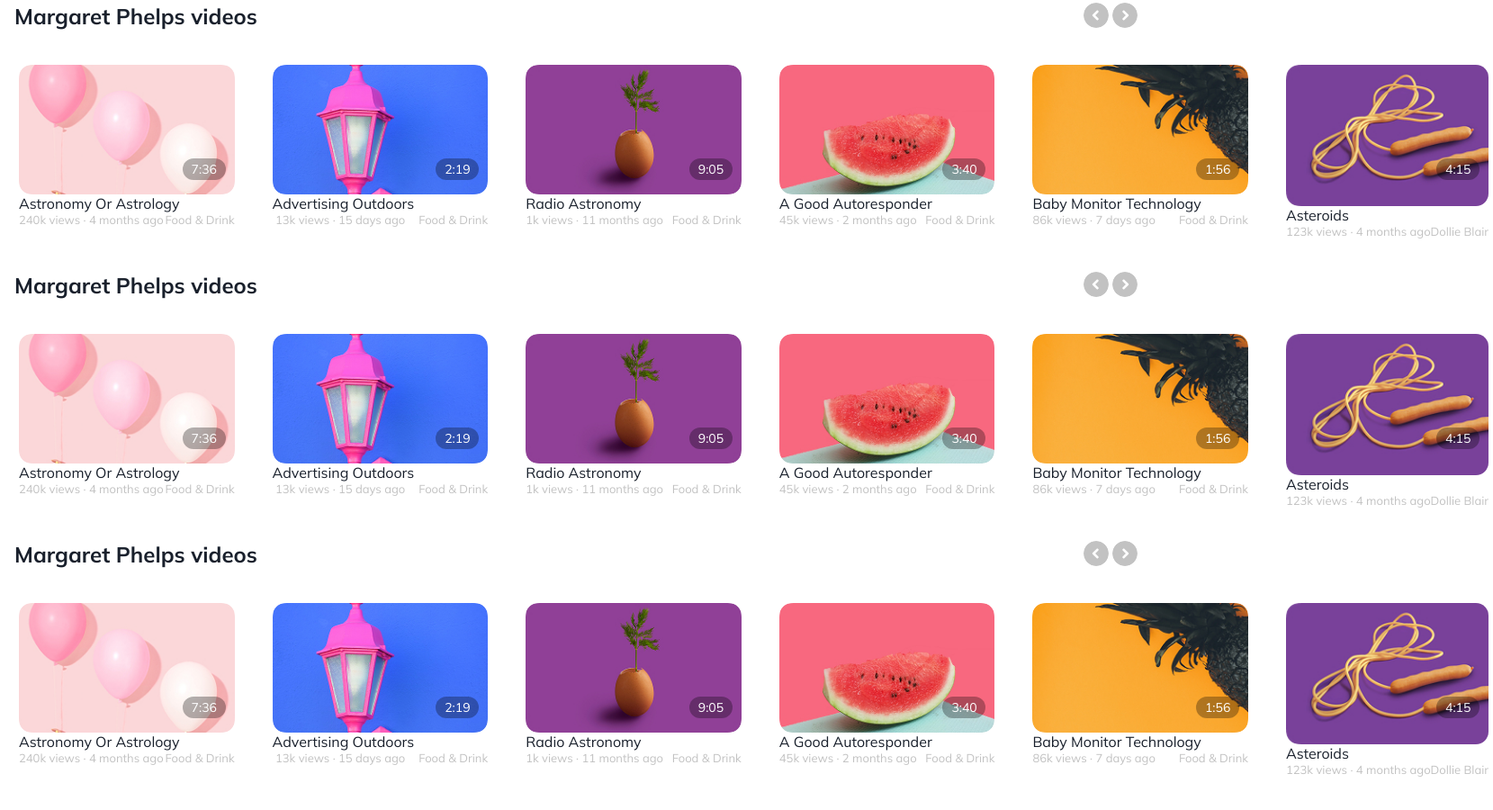
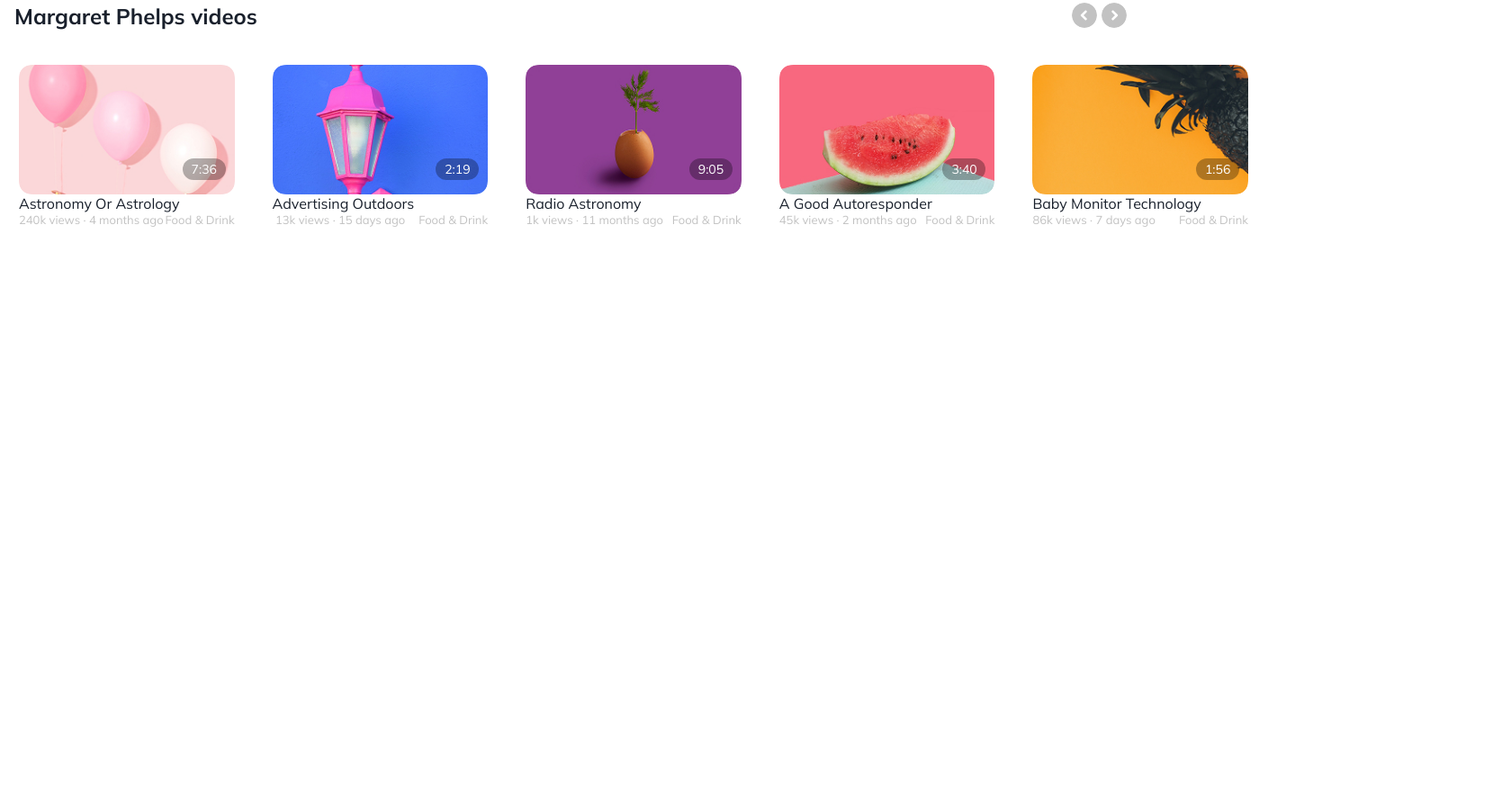
Before and after one commit to Nocketin/YouTube, a plain HTML site: page index.html in a window 1280 px wide. Shown: the part 724-1624 px from the top of the page at 90% size, 1659 px wide, since content can reach past the window. After the commit the page ends 1026 px from the top, so only its background shows below. Drawn offline with Linux system fonts and the light colour scheme.

Commit message:
add videos scroll

```diff
--- a/css/header.css
+++ b/css/header.css
@@ -7,7 +7,7 @@
 
   position: fixed;
 
-  padding-left: 2rem;
+  padding-left: 1rem;
   padding-top: 1rem;
 
   z-index: 10;
@@ -44,7 +44,7 @@
   white-space: nowrap;
   width: auto;
   gap: 5px;
-  margin-right: 2rem;
+  margin-right: 4rem;
 }
 
 .header_container {
--- a/css/main.css
+++ b/css/main.css
@@ -22,7 +22,6 @@ main {
   background-size: contain;
 
   border-radius: 10px;
-
 
   color: var(--black-color);
 }
@@ -232,10 +231,13 @@ main {
   color: var(--channel-text-gray-color);
 }
 
+
 .videos_container {
-  width: 100%;
+  width: 110%;
 
   margin-bottom: 2rem;
+  overflow: visible;
+
 }
 
 .videos_container_header {
@@ -243,6 +245,7 @@ main {
   justify-content: space-between;
 
   margin-bottom: 2rem;
+  padding-right: 10%;
 }
 
 .videos_navigation_arrow {
@@ -259,9 +262,22 @@ main {
 .arrow {
   border-radius: 40px;
 }
+
+
 .videos_list {
   display: flex;
+
+  overflow-x: auto;
+  scroll-behavior: smooth;
+  scrollbar-width: none;
+
   gap: 2rem;
+}
+
+.empty_space {
+color: transparent;
+background-color: transparent;
+width: 120px;
 }
 
 .video_list_item {
--- a/index.html
+++ b/index.html
@@ -135,7 +135,11 @@
               />
             </svg>
           </button>
-          <button type="button" onclick="toggleTheme()" class="circle_effects three_dots_icon">
+          <button
+            type="button"
+            onclick="toggleTheme()"
+            class="circle_effects three_dots_icon"
+          >
             <svg
               width="5"
               height="19"
@@ -591,14 +595,14 @@
           <div class="videos_container_header">
             <h2>Margaret Phelps videos</h2>
             <div class="arrows">
-              <button type="button" class="videos_navigation_arrow">
+              <button type="button" class="videos_navigation_arrow left_arrow">
                 <img
                   src="/assets/svg/left_arrow.svg"
                   alt="left_arrow"
                   class="arrow"
                 />
               </button>
-              <button type="button" class="videos_navigation_arrow">
+              <button type="button" class="videos_navigation_arrow right_arrow">
                 <img
                   src="/assets/svg/right_arrow.svg"
                   alt="left_arrow"
@@ -689,31 +693,6 @@
                 <span class="video_category">Dollie Blair</span>
               </div>
             </a>
-          </div>
-        </div>
-
-        <div class="videos_container">
-          <div class="videos_container_header">
-            <h2>Margaret Phelps videos</h2>
-            <div class="arrows">
-              <button type="button" class="videos_navigation_arrow">
-                <img
-                  src="/assets/svg/left_arrow.svg"
-                  alt="left_arrow"
-                  class="arrow"
-                />
-              </button>
-              <button type="button" class="videos_navigation_arrow">
-                <img
-                  src="/assets/svg/right_arrow.svg"
-                  alt="left_arrow"
-                  class="arrow"
-                />
-              </button>
-            </div>
-          </div>
-
-          <div class="videos_list">
             <a href="/" class="video_list_item">
               <img
                 src="/assets/img/video_preview-1.jpg"
@@ -794,112 +773,16 @@
                 <span class="video_category">Dollie Blair</span>
               </div>
             </a>
-          </div>
-        </div>
-        <div class="videos_container">
-          <div class="videos_container_header">
-            <h2>Margaret Phelps videos</h2>
-            <div class="arrows">
-              <button type="button" class="videos_navigation_arrow">
-                <img
-                  src="/assets/svg/left_arrow.svg"
-                  alt="left_arrow"
-                  class="arrow"
-                />
-              </button>
-              <button type="button" class="videos_navigation_arrow">
-                <img
-                  src="/assets/svg/right_arrow.svg"
-                  alt="left_arrow"
-                  class="arrow"
-                />
-              </button>
-            </div>
-          </div>
+            <a href="/" class="video_list_item">
+              <div class="video_list_item_info">
+                <span class="empty_space">  </span>
 
-          <div class="videos_list">
-            <a href="/" class="video_list_item">
-              <img
-                src="/assets/img/video_preview-1.jpg"
-                alt="video_preview"
-                class="video_preview_img"
-              />
-              <div class="time">7:36</div>
-              <span>Astronomy Or Astrology</span>
-              <div class="video_list_item_info">
-                <span class="video_meta">240k views · 4 months ago</span>
-                <span class="video_category">Food & Drink</span>
-              </div>
-            </a>
-            <a href="/" class="video_list_item">
-              <img
-                src="/assets/img/video_preview-2.jpg"
-                alt="video_preview"
-                class="video_preview_img"
-              />
-              <div class="time">2:19</div>
-              <span>Advertising Outdoors</span>
-              <div class="video_list_item_info">
-                <span class="video_meta"> 13k views · 15 days ago</span>
-                <span class="video_category">Food & Drink</span>
-              </div>
-            </a>
-            <a href="/" class="video_list_item">
-              <img
-                src="/assets/img/video_preview-3.jpg"
-                alt="video_preview"
-                class="video_preview_img"
-              />
-              <div class="time">9:05</div>
-              <span>Radio Astronomy</span>
-              <div class="video_list_item_info">
-                <span class="video_meta">1k views · 11 months ago</span>
-                <span class="video_category">Food & Drink</span>
-              </div>
-            </a>
-            <a href="/" class="video_list_item">
-              <img
-                src="/assets/img/video_preview-4.jpg"
-                alt="video_preview"
-                class="video_preview_img"
-              />
-              <div class="time">3:40</div>
-              <span>A Good Autoresponder</span>
-
-              <div class="video_list_item_info">
-                <span class="video_meta">45k views · 2 months ago</span>
-                <span class="video_category">Food & Drink</span>
-              </div>
-            </a>
-            <a href="/" class="video_list_item">
-              <img
-                src="/assets/img/video_preview-5.jpg"
-                alt="video_preview"
-                class="video_preview_img"
-              />
-              <div class="time">1:56</div>
-              <span>Baby Monitor Technology</span>
-
-              <div class="video_list_item_info">
-                <span class="video_meta">86k views · 7 days ago</span>
-                <span class="video_category">Food & Drink</span>
-              </div>
-            </a>
-            <a href="/" class="video_list_item">
-              <img
-                src="/assets/img/video_preview-6.jpg"
-                alt="video_preview"
-                class="video_preview_img"
-              />
-              <div class="time">4:15</div>
-              <span>Asteroids</span>
-              <div class="video_list_item_info">
-                <span class="video_meta">123k views · 4 months ago</span>
-                <span class="video_category">Dollie Blair</span>
               </div>
             </a>
           </div>
         </div>
+
+
       </section>
     </main>
 
--- a/index.js
+++ b/index.js
@@ -16,3 +16,19 @@ window.addEventListener("DOMContentLoaded", () => {
   const savedTheme = localStorage.getItem("theme") || "light";
   document.documentElement.setAttribute("data-theme", savedTheme);
 });
+
+document.addEventListener("DOMContentLoaded", () => {
+  const list = document.querySelector(".videos_list");
+  const leftBtn = document.querySelector(".left_arrow");
+  const rightBtn = document.querySelector(".right_arrow");
+
+  const scrollAmount = 500;
+
+  leftBtn.addEventListener("click", () => {
+    list.scrollBy({ left: -scrollAmount, behavior: "smooth" });
+  });
+
+  rightBtn.addEventListener("click", () => {
+    list.scrollBy({ left: scrollAmount, behavior: "smooth" });
+  });
+});
```
